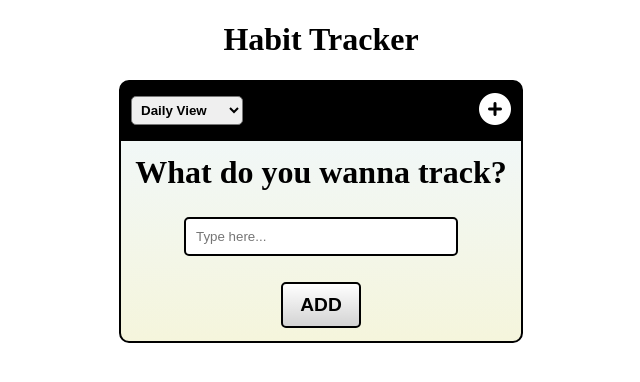
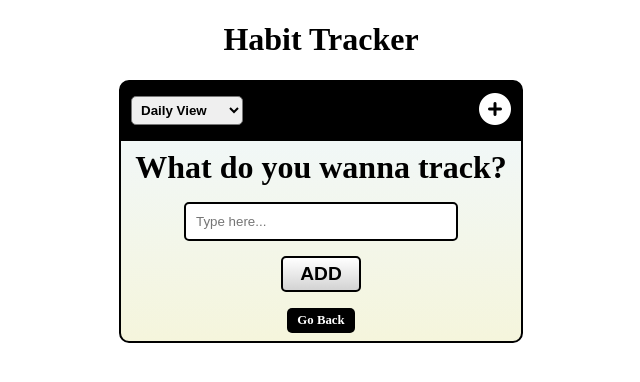
Before and after one commit to Priyanka-Agrawal2022/HabitTrackerApp, a Node server app: page /add-habit in a window 1280 px wide. Shown: the top 382 px of the page, without its empty margins (319-959 px from the left). Run offline with Node 20, Linux system fonts and the light colour scheme; style sheets or scripts are compiled from the project's sources; some libraries are stand-ins or nearby versions.

Commit message:
handle view rendering of add and go back

```diff
--- a/assets/css/add_habit.css
+++ b/assets/css/add_habit.css
@@ -20,9 +20,20 @@ form input {
 
 form #add-btn {
   width: 80px;
-  padding: 10px 0;
+  padding: 5px 0;
   background: linear-gradient(white, lightgrey);
   font-size: 1.2rem;
   font-weight: bold;
   cursor: pointer;
 }
+
+form #back {
+  color: white;
+  font-size: 0.8rem;
+  font-weight: bold;
+  text-decoration: none;
+  padding: 5px 10px;
+  border-radius: 5px;
+  background-color: black;
+  cursor: pointer;
+}
--- /dev/null
+++ b/assets/js/add_habit.js
@@ -0,0 +1,10 @@
+function setHidden() {
+    let hidden = document.querySelector('#hidden');
+    hidden.value = localStorage.getItem('view');
+}
+
+setHidden();
+
+function goBack() {
+    window.location.href = localStorage.getItem('view');
+}
--- a/assets/scss/add_habit.scss
+++ b/assets/scss/add_habit.scss
@@ -19,10 +19,21 @@ form {
 
     #add-btn {
         width: 80px;
-        padding: 10px 0;
+        padding: 5px 0;
         background: linear-gradient(white, lightgrey);
         font-size: 1.2rem;
         font-weight: bold;
         cursor: pointer;
     }
+
+    #back {
+        color: white;
+        font-size: 0.8rem;
+        font-weight: bold;
+        text-decoration: none;
+        padding: 5px 10px;
+        border-radius: 5px;
+        background-color: black;
+        cursor: pointer;
+    }
 }
--- a/controllers/home_controller.js
+++ b/controllers/home_controller.js
@@ -35,11 +35,13 @@ module.exports.addHabit = async function (req, res) {
 // create a habit & render the updated daily view
 module.exports.create = async function (req, res) {
     try {
-        const habit = await Habit.create({
+        await Habit.create({
             description: req.body.description
         });
 
-        return res.redirect('/');
+        let view = req.body.hidden;
+
+        return res.redirect(view);
     } catch (err) {
         console.log('Error:', err);
     }
@@ -64,6 +66,7 @@ module.exports.updateStatus = async function (req, res) {
     try {
         const habitId = req.query.id;
         const habitStatus = req.query.status;
+
         const habit = await Habit.findByIdAndUpdate(habitId,{
             status: habitStatus
         }, {
@@ -71,7 +74,6 @@ module.exports.updateStatus = async function (req, res) {
         });
 
         return res.status(200).json({habit: habit});
-
     } catch (err) {
         console.log('Error:', err);
     }
@@ -80,6 +82,7 @@ module.exports.updateStatus = async function (req, res) {
 module.exports.update = async function (req, res) {
     try {
         const habitId = req.query.id;
+
         await Habit.findByIdAndUpdate(habitId,{
             description: req.body.description
         }, {
@@ -87,7 +90,6 @@ module.exports.update = async function (req, res) {
         });
 
         return res.redirect('back');
-
     } catch (err) {
         console.log('Error:', err);
     }
--- a/views/add_habit.ejs
+++ b/views/add_habit.ejs
@@ -3,5 +3,9 @@
 <form action="/create" method="POST">
     <p>What do you wanna track?</p>
     <input type="text" name="description" id="desc" placeholder="Type here...">
+    <input id="hidden" name="hidden" type="hidden">
     <input id="add-btn" type="submit" value="ADD">
+    <p id="back" onclick="goBack()">Go Back</p>
 </form>
+
+<script src="/js/add_habit.js"></script>
```
